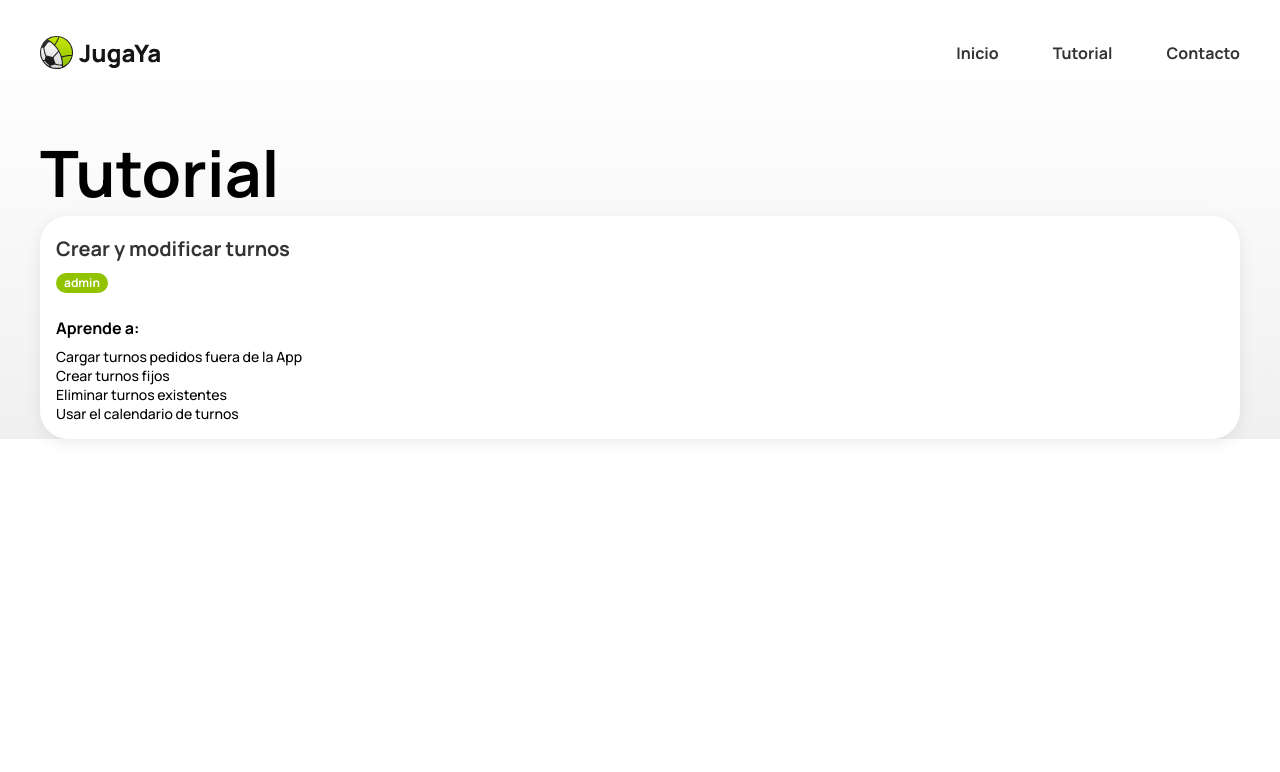
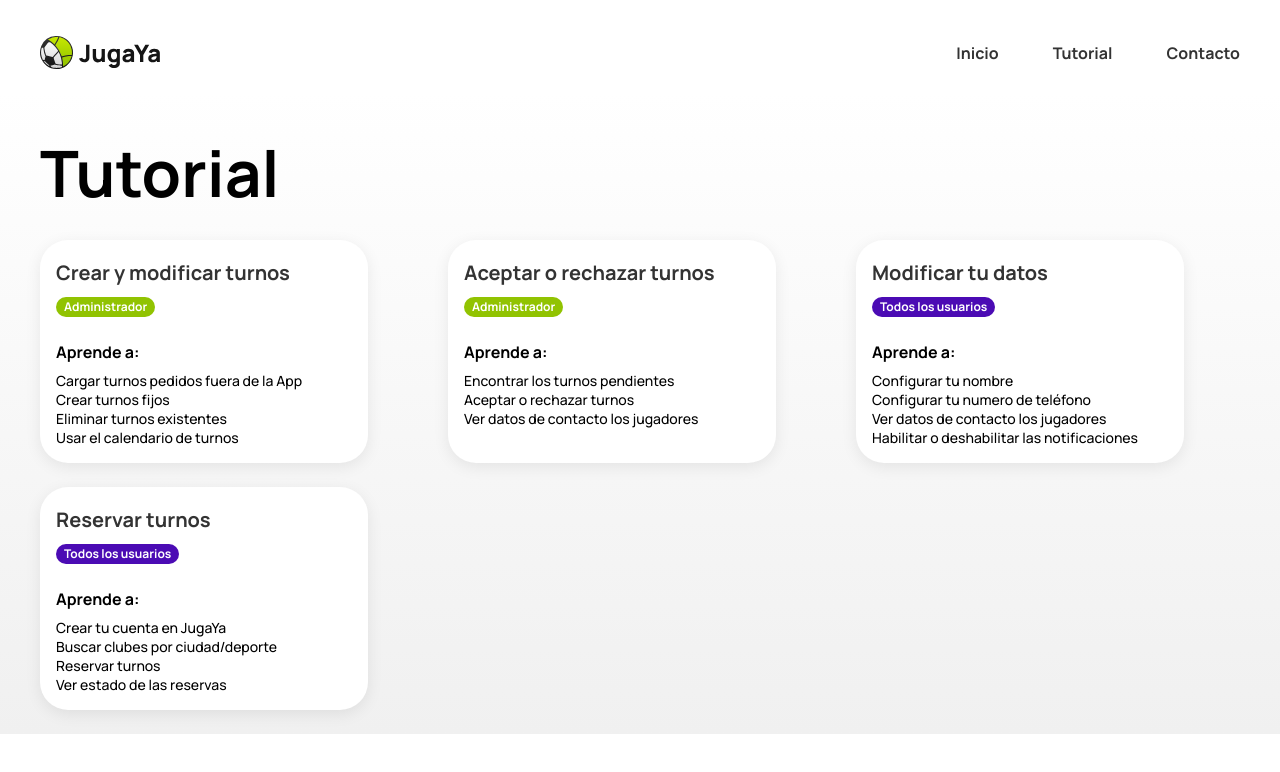
Before and after one commit to loops-ar/jugaya-landing, a React (Create React App) app: page /tutorial in a window 1280 px wide. Shown: the top 772 px of the page. Built offline with nearby package versions, Linux system fonts and the light colour scheme.

Commit message:
agregado de cards tutoriales

```diff
--- a/src/components/CardTutorial/CardTutorial.styles.ts
+++ b/src/components/CardTutorial/CardTutorial.styles.ts
@@ -3,10 +3,12 @@ import { styled } from "../../theme/theme";
 export const StyledCardTutorial = styled("div", {
   display: "flex",
   flexDirection: "column",
-  padding: "16px 80px 16px 16px",
+  padding: "16px",
+  width: "328px",
   borderRadius: "28px",
   backgroundColor: "$white",
   boxShadow: "0px 4px 16px rgba(0, 0, 0, 0.08)",
+  cursor: "pointer",
 });
 
 export const StyledCardTitle = styled("h1", {
--- a/src/components/CardTutorial/CardTutorial.tsx
+++ b/src/components/CardTutorial/CardTutorial.tsx
@@ -17,7 +17,7 @@ const CardTutorial: FC<CardTutorialProps> = ({ userType, title, items }) => {
   return (
     <StyledCardTutorial>
       <StyledCardTitle>{title}</StyledCardTitle>
-      <StyledCardUserType userType={userType}>{userType}</StyledCardUserType>
+      <StyledCardUserType userType={userType}>{userType === "admin" ? "Administrador" : "Todos los usuarios"}</StyledCardUserType>
 
       <StyledCardDescriptionTitle>Aprende a:</StyledCardDescriptionTitle>
       {items?.map((item, index) => (
--- a/src/components/TutorialLayout/TutorialLayout.styles.ts
+++ b/src/components/TutorialLayout/TutorialLayout.styles.ts
@@ -17,4 +17,19 @@ export const StyledTutorialLayoutTitle = styled("div", {
   marginTop: "24px",
 });
 
-export const StyledTutorialLayoutCardContainer = styled("div", {});
+export const StyledTutorialLayoutCardContainer = styled("div", {
+  display: "flex",
+  flexDirection: "column",
+  gap: "24px",
+  margin: "24px 0",
+  "@bp1": {
+    display: "grid",
+    gridTemplateColumns: "repeat(2, 1fr)",
+    gap: "24px",
+  },
+  "@bp2": {
+    display: "grid",
+    gridTemplateColumns: "repeat(3, 1fr)",
+    gap: "24px",
+  },
+});
--- a/src/pages/TutorialPage.tsx
+++ b/src/pages/TutorialPage.tsx
@@ -26,6 +26,35 @@ const TutorialPage = () => {
               "Usar el calendario de turnos",
             ]}
           />
+           <CardTutorial
+            title="Aceptar o rechazar turnos"
+            userType="admin"
+            items={[
+              "Encontrar los turnos pendientes",
+              "Aceptar o rechazar turnos",
+              "Ver datos de contacto los jugadores",
+            ]}
+          />
+           <CardTutorial
+            title="Modificar tu datos"
+            userType="user"
+            items={[
+              "Configurar tu nombre",
+              "Configurar tu numero de teléfono",
+              "Ver datos de contacto los jugadores",
+              "Habilitar o deshabilitar las notificaciones",
+            ]}
+          />
+           <CardTutorial
+            title="Reservar turnos"
+            userType="user"
+            items={[
+              "Crear tu cuenta en JugaYa",
+              "Buscar clubes por ciudad/deporte",
+              "Reservar turnos",
+              "Ver estado de las reservas",
+            ]}
+          />
         </TutorialLayout.CardContainer>
       </Container>
     </TutorialLayout>
```
